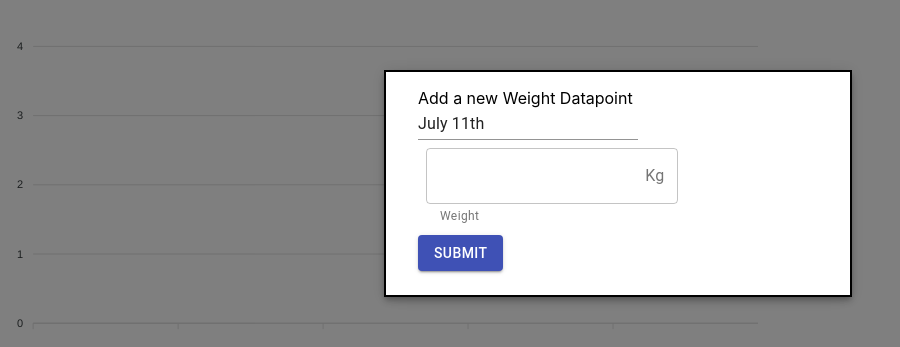
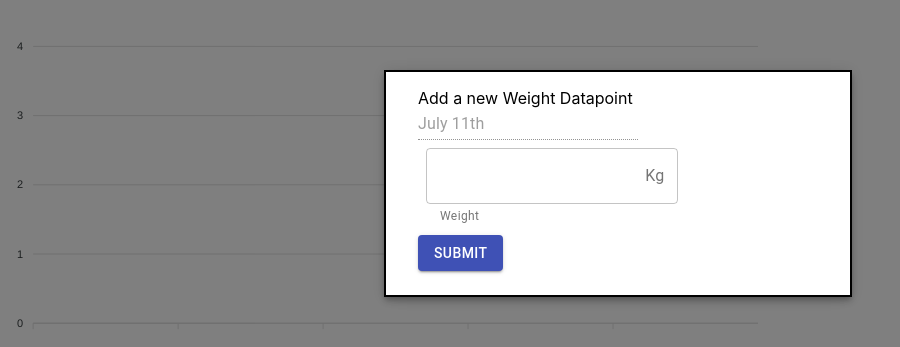
Before and after one commit to KelpWrap/weightLog, a React (Create React App) app in the folder my-app/: page / in a window 1280 px wide. Both pictures are taken after a click on the button "addButton". Shown: the part 170-517 px from the top of the page, without its empty margins (0-900 px from the left). Built offline with nearby package versions, Linux system fonts and the light colour scheme.

Commit message:
Datapoints are now clickable

```diff
--- a/my-app/src/App.js
+++ b/my-app/src/App.js
@@ -1,7 +1,8 @@
 import "./App.css";
 import React, { Component } from "react";
 import Graph from "./component/Graph";
-import AddDataModal from "./component/addDataModal";
+import AddDataModal from "./component/AddDataModal";
+import AddWeightBody from "./component/AddWeightBody";
 const { Map } = require("immutable");
 
 class App extends Component {
@@ -17,7 +18,7 @@ class App extends Component {
   };
 
   addDataHandleSubmit = (selectedDate, submittedWeight) => {
-    const updatedMap = this.state.datapoints.set(selectedDate, submittedWeight);
+    const updatedMap = this.state.datapoints.set(selectedDate.toDateString(), submittedWeight);
     this.updateMap(updatedMap);
     return updatedMap;
   };
@@ -31,8 +32,12 @@ class App extends Component {
     return chartData;
   };
 
-  openDataModal = (event, charContext, config) =>{
-    console.log("a");
+  openDataModal = (event, charContext, config, datapoints) =>{
+    const selectedDate = new Date(datapoints[config.dataPointIndex].toDateString());
+    <AddDataModal
+      handleSubmit = {this.handleSubmit}
+      selectedDate = {selectedDate}
+       />
   }
 
   render() {
--- /dev/null
+++ b/my-app/src/component/AddWeightBody.js
@@ -0,0 +1,112 @@
+import React from "react";
+import { makeStyles } from "@material-ui/core";
+import { DatePicker, MuiPickersUtilsProvider } from "@material-ui/pickers";
+import DateFnsUtils from "@date-io/date-fns";
+import NameForm from "./NameForm";
+import {Button} from "@material-ui/core";
+
+function getModalStyle() {
+  const top = 30;
+  const left = 30;
+  return {
+    top: `${top}%`,
+    left: `${left}%`,
+  };
+}
+
+const useStyles = makeStyles((theme) => ({
+  paper: {
+    position: "absolute",
+    width: 400,
+    backgroundColor: theme.palette.background.paper,
+    border: "2px solid #000",
+    boxShadow: theme.shadows[5],
+    padding: theme.spacing(2, 4, 3),
+  },
+
+  root: {
+    "& > *": {
+      margin: theme.spacing(1),
+      width: "25ch",
+    },
+  },
+}));
+
+export default function AddWeightBody(props) {
+  const classes = useStyles();
+  const [modalStyle] = React.useState(getModalStyle);
+  const [submittedWeight, handleWeightChange] = React.useState(
+    props.submittedWeight
+  );
+
+  const handleSubmit = () => {
+    props.addDataHandleSubmit(props.selectedDate, parseInt(submittedWeight));
+  };
+
+  if (props.handleDateChange === "function") {
+    return (
+      <div style={modalStyle} className={classes.paper}>
+        <header id="Add Weight">
+          Add a new Weight Datapoint
+          <div class="flexbox-container">
+            <div class="flex-item" id="DatePicker">
+              <MuiPickersUtilsProvider utils={DateFnsUtils}>
+                <DatePicker
+                  value={props.selectedDate}
+                  onChange={props.handleDateChange}
+                />
+              </MuiPickersUtilsProvider>
+            </div>
+            <div>
+              <NameForm
+                value={props.submittedWeight}
+                onChange={props.handleWeightChange}
+              />
+            </div>
+            <div>
+              <Button
+                variant="contained"
+                color="primary"
+                onClick={props.handleSubmit}
+              >
+                {" "}
+                Submit{" "}
+              </Button>
+            </div>
+          </div>
+        </header>
+      </div>
+    );
+  } else {
+    return (
+      <div style={modalStyle} className={classes.paper}>
+        <header id="Add Weight">
+          Add a new Weight Datapoint
+          <div class="flexbox-container">
+            <div class="flex-item" id="DatePicker">
+              <MuiPickersUtilsProvider utils={DateFnsUtils}>
+                <DatePicker
+                  value={props.selectedDate}
+                  disabled={true}
+                />
+              </MuiPickersUtilsProvider>
+            </div>
+            <div>
+              <NameForm value={submittedWeight} onChange={handleWeightChange} />
+            </div>
+            <div>
+              <Button
+                variant="contained"
+                color="primary"
+                onClick={handleSubmit}
+              >
+                {" "}
+                Submit{" "}
+              </Button>
+            </div>
+          </div>
+        </header>
+      </div>
+    );
+  }
+}
--- a/my-app/src/component/Graph.js
+++ b/my-app/src/component/Graph.js
@@ -10,7 +10,7 @@ class Graph extends React.Component {
       chart: {
         events: {
           dataPointSelection:function(event, chartContext, config){
-            props.onDatapointClick(event, chartContext, config);
+            props.onDatapointClick(event, chartContext, config, props.data);
           }
         }
       },
--- a/my-app/src/component/addDataModal.js
+++ b/my-app/src/component/addDataModal.js
@@ -1,43 +1,10 @@
 import React from "react";
-import { makeStyles } from "@material-ui/core/styles";
 import Modal from "@material-ui/core/Modal";
 import AddDatapointButton from "./AddDatapointButton";
-import { DatePicker, MuiPickersUtilsProvider } from "@material-ui/pickers";
-import DateFnsUtils from "@date-io/date-fns";
-import NameForm from "./NameForm";
-import { Button } from "@material-ui/core";
-
-function getModalStyle() {
-  const top = 30;
-  const left = 30;
-  return {
-    top: `${top}%`,
-    left: `${left}%`,
-  };
-}
-
-const useStyles = makeStyles((theme) => ({
-  paper: {
-    position: "absolute",
-    width: 400,
-    backgroundColor: theme.palette.background.paper,
-    border: "2px solid #000",
-    boxShadow: theme.shadows[5],
-    padding: theme.spacing(2, 4, 3),
-  },
-
-  root: {
-    "& > *": {
-      margin: theme.spacing(1),
-      width: "25ch",
-    },
-  },
-}));
+import AddWeightBody from "./AddWeightBody";
 
 export default function AddDataModal(props) {
-  const classes = useStyles();
-  const [modalStyle] = React.useState(getModalStyle);
-  const [open, setOpen] = React.useState(false);
+  const [open, setOpen] = React.useState(props.isOpen);
   const [selectedDate, handleDateChange] = React.useState(new Date());
   const [submittedWeight, handleWeightChange] = React.useState("");
 
@@ -53,30 +20,28 @@ export default function AddDataModal(props) {
     props.handleSubmit(selectedDate, parseInt(submittedWeight));
     setOpen(false);
   };
+  var body = {};
+  if (props.selectedDate !== "undefined"){
+    body = (
+      <AddWeightBody
+        selectedDate={props.selectedDate}
+        submittedWeight={submittedWeight}
+        handleWeightChange={handleWeightChange}
+        handleSubmit={handleSubmit}
+      />
+    );
+  }else {
+    body = (
+      <AddWeightBody
+        selectedDate={selectedDate}
+        submittedWeight={submittedWeight}
+        handleDateChange={handleDateChange}
+        handleWeightChange={handleWeightChange}
+        handleSubmit={handleSubmit}
+      />
+    );
+  }
 
-  const body = (
-    <div style={modalStyle} className={classes.paper}>
-      <header id="Add Weight">
-        Add a new Weight Datapoint
-        <div class="flexbox-container">
-          <div class="flex-item" id="DatePicker">
-            <MuiPickersUtilsProvider utils={DateFnsUtils}>
-              <DatePicker value={selectedDate} onChange={handleDateChange} />
-            </MuiPickersUtilsProvider>
-          </div>
-          <div>
-            <NameForm value={submittedWeight} onChange={handleWeightChange} />
-          </div>
-          <div>
-            <Button variant="contained" color="primary" onClick={handleSubmit}>
-              {" "}
-              Submit{" "}
-            </Button>
-          </div>
-        </div>
-      </header>
-    </div>
-  );
 
   return (
     <div>
--- a/my-app/src/index.js
+++ b/my-app/src/index.js
@@ -3,7 +3,7 @@ import ReactDOM from 'react-dom';
 import './index.css';
 import App from './App';
 import reportWebVitals from './reportWebVitals';
-import Graph from './component/Graph';
+
 
 ReactDOM.render(
   <React.StrictMode>
```
